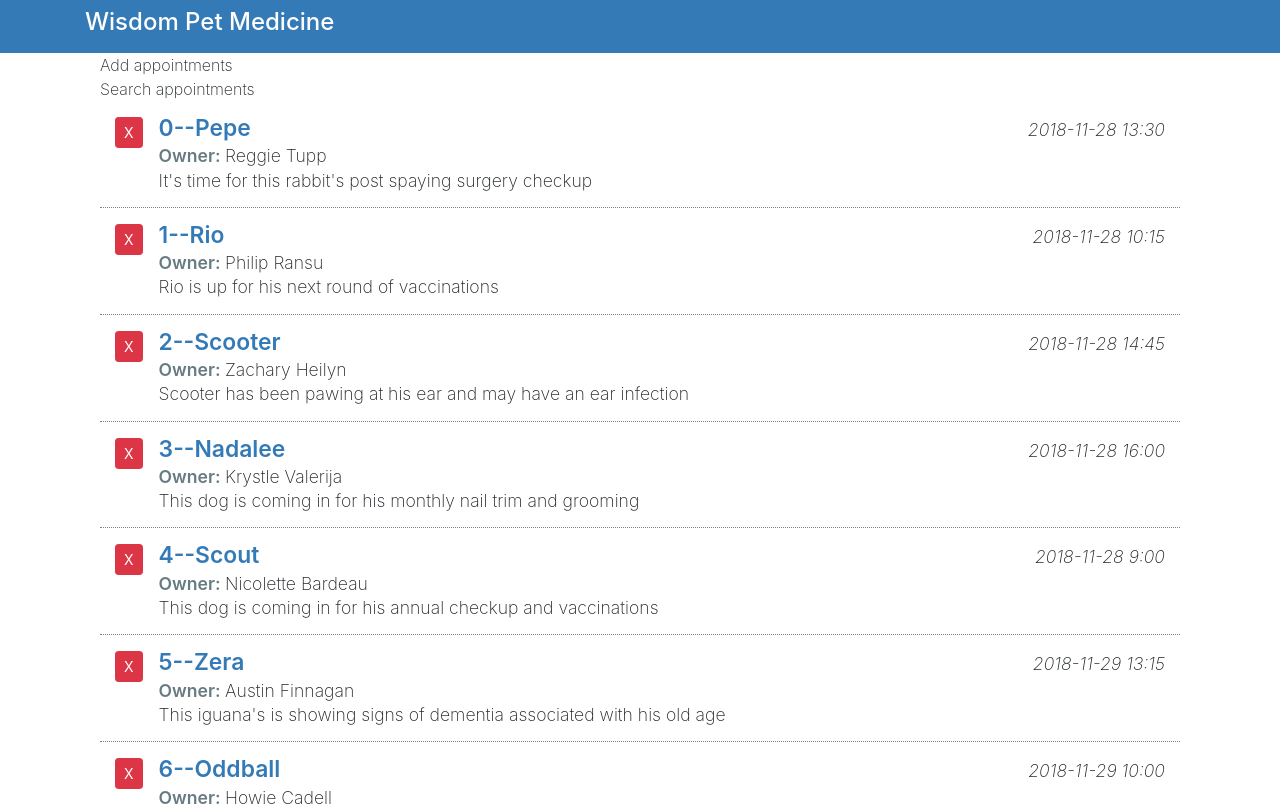
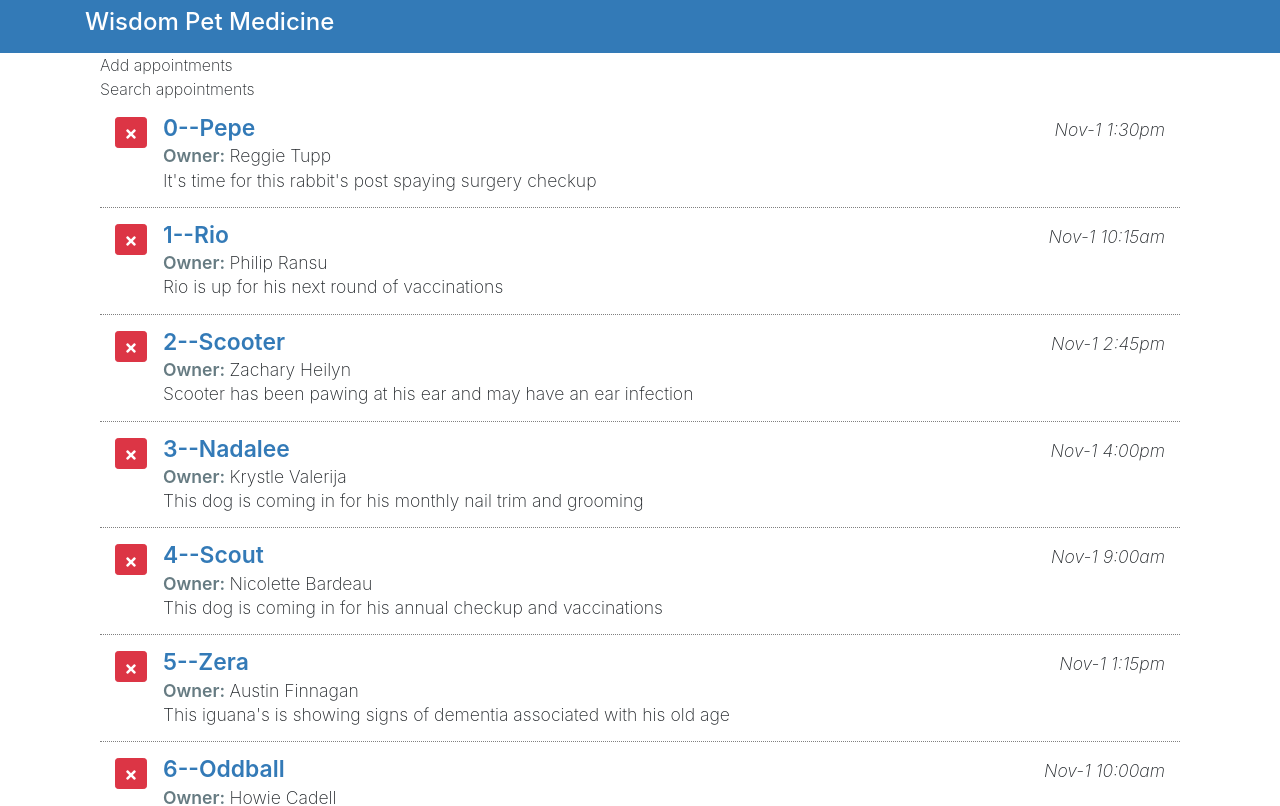
Before and after one commit to AlexMalikov94/reactinterface, a React (Create React App) app: page / in a window 1280 px wide. Shown: the top 806 px of the page. Built offline with nearby package versions, Linux system fonts and the light colour scheme.

Commit message:
Parsing date and indexing ID

```diff
--- a/src/components/ListAppointments.js
+++ b/src/components/ListAppointments.js
@@ -1,4 +1,6 @@
 import React, {Component} from 'react';
+import { FaTimes } from 'react-icons/fa';
+import Moment from 'react-moment';
 
 class ListAppointments extends Component {
 	render() {
@@ -7,13 +9,21 @@
 			{this.props.appointments.map(item => (
 			  <div className="pet-item col media py-3" key={item.aptId}>
 				<div className="mr-3">
-				  <button className="pet-delete btn btn-sm btn-danger">X</button>
+				  <button className="pet-delete btn btn-sm btn-danger">
+					  <FaTimes />
+				  </button>
 				</div>
 
 				<div className="pet-info media-body">
 				  <div className="pet-head d-flex">
 					<span className="pet-name">{item.aptId}--{item.petName}</span>
-					<span className="apt-date ml-auto">{item.aptDate}</span>
+					<span className="apt-date ml-auto">
+					<Moment
+						 date={item.aptDate}
+						 parse="YYYY-MM-dd hh:mm"
+						 format="MMM-D h:mma"
+				     />
+					</span>
 				  </div>
 
 				  <div className="owner-name">
```
